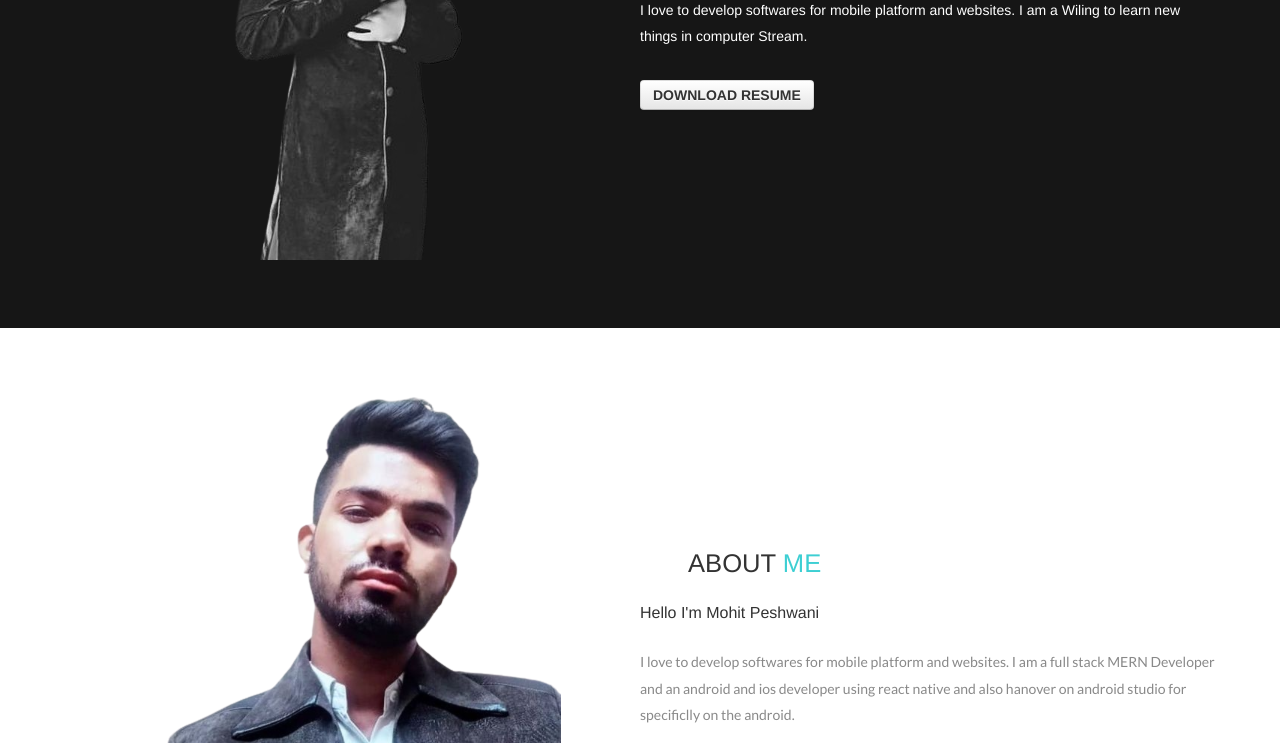
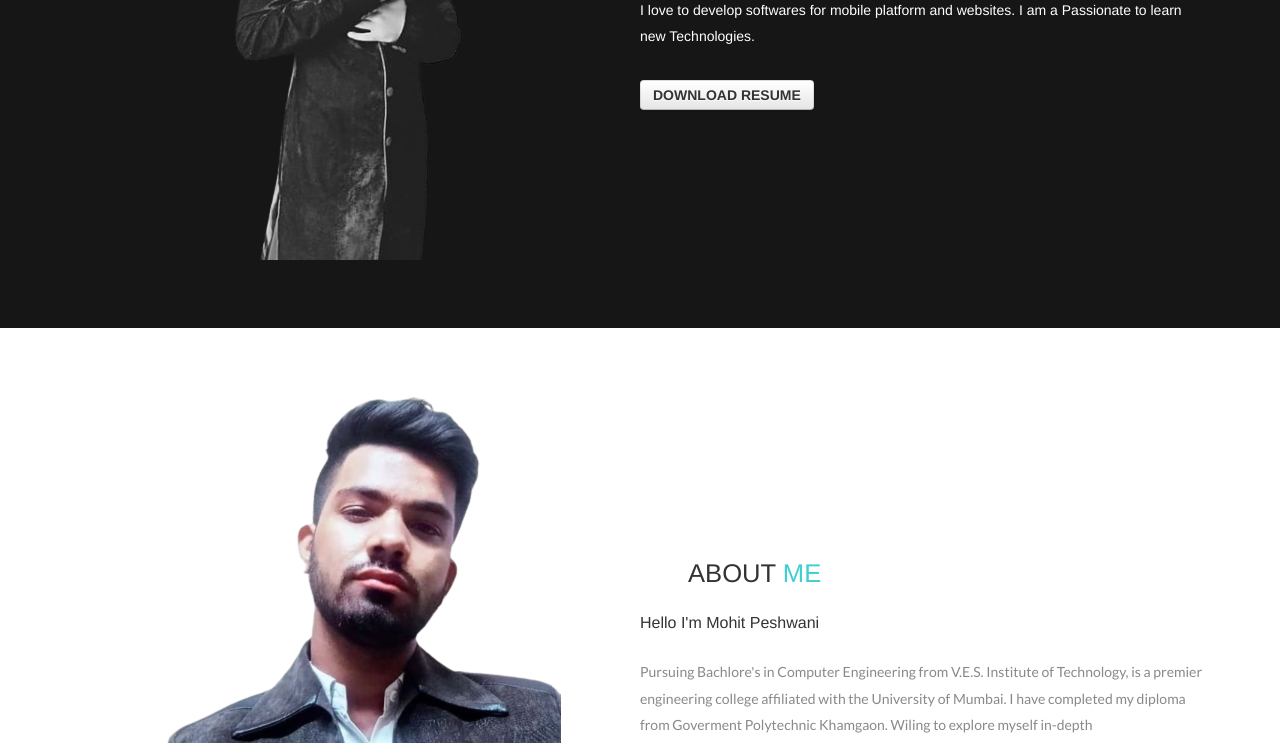
Before and after one commit to mohitpeshwani/crazyprogrammer, a plain HTML site: page index.html in a window 1280 px wide. Shown: the part 588-1331 px from the top of the page. Drawn offline with Linux system fonts and the light colour scheme; a script that the page names is missing.

Commit message:
Update index.html

```diff
--- a/index.html
+++ b/index.html
@@ -47,7 +47,7 @@
         <div class="right flex-1 item-center">
             <h6>Mohit R.Peshwani</h6>
             <h1>I'm a Passionate <span>Software developer</span></h1>
-            <p>I love to develop softwares for mobile platform and websites. I am a Wiling to learn new things in computer Stream. </p>
+            <p>I love to develop softwares for mobile platform and websites. I am a  <span>Passionate</span> to learn new Technologies. </p>
         <div>
             <br>
             <a href="resume.docx"> <button class="btn btn-secondry">Download RESUME</button></a>
@@ -68,8 +68,7 @@
     <div class="flex-1">
         <h1 > ABOUT <span> ME</span></h1>
         <h3>Hello I'm Mohit Peshwani</h3>
-        <p>I love to develop softwares for mobile platform and websites. I am a full stack MERN Developer and an android and ios developer using react native and also hanover on android studio for specificlly on the android. </p>
-        <br>
+        <p>Pursuing Bachlore's in Computer Engineering from V.E.S. Institute of Technology, is a premier engineering college affiliated with the University of Mumbai. I have completed my diploma from Goverment Polytechnic Khamgaon. Wiling to explore myself in-depth<br>
 
     <div class="social" >
 
```
